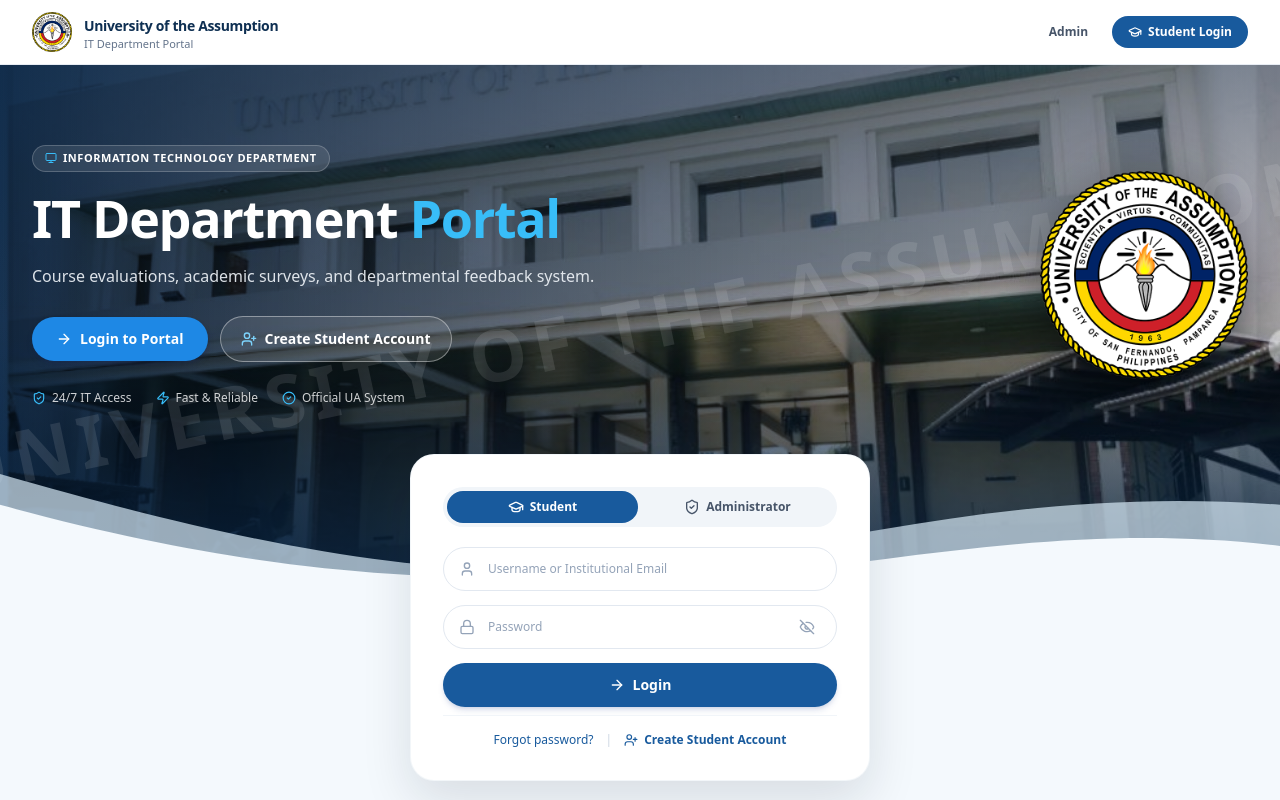
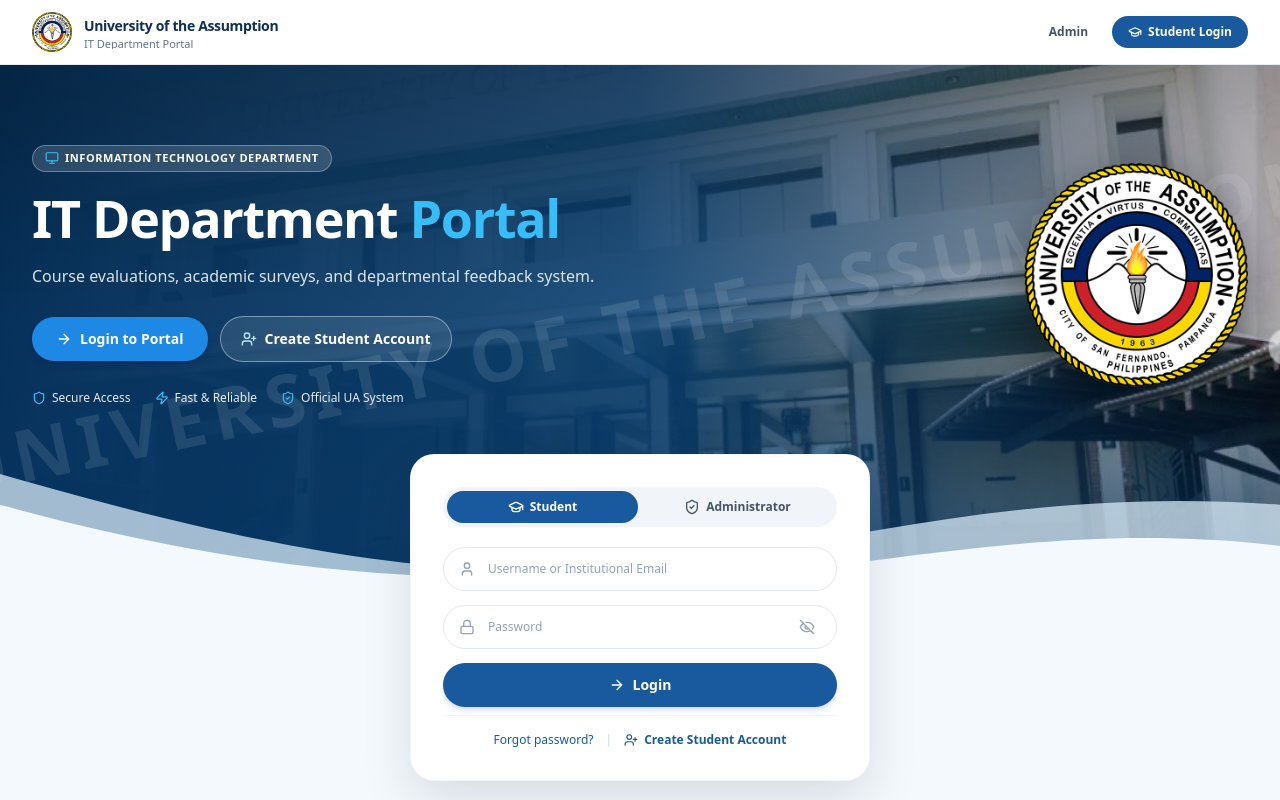
Before and after one commit to marksunga/SURVEY-SYSTEM-, a Next.js app: page / in a window 1280 px wide. Shown: the top 800 px of the page. Built offline with nearby package versions, Linux system fonts and the light colour scheme; no server answers.

Commit message:
fix(login): revise background picture positioning, lighting gradient, and feature badges matching inspo reference

```diff
--- a/app/student/register/page.tsx
+++ b/app/student/register/page.tsx
@@ -15,6 +15,7 @@ import {
   EyeOff,
   Info,
   ShieldCheck,
+  Shield,
   CheckCircle2,
   Zap,
   Monitor,
@@ -218,19 +219,25 @@ export default function StudentRegisterPage() {
           - Informational badges: 24/7 IT Access, Fast & Reliable, Official UA
           - Desktop: Large gold UA circular seal on right
          ════════════════════════════════════════════════════════════════════ */}
-      <section className="relative w-full overflow-hidden bg-[#0A2644] text-white pt-8 sm:pt-12 md:pt-16 lg:pt-20 pb-28 sm:pb-36 lg:pb-44">
-        {/* Real Campus Photo Background with Deep Navy Gradient Overlays */}
+      <section className="relative w-full overflow-hidden bg-[#073663] text-white pt-8 sm:pt-12 md:pt-16 lg:pt-20 pb-28 sm:pb-36 lg:pb-44">
+        {/* Real Campus Photo Background */}
         <div className="absolute inset-0 z-0">
           <Image
             src="/images/ua-building.jpg"
             alt="University of the Assumption Campus Facade and Fountain"
             fill
-            className="object-cover object-[center_30%] sm:object-[center_35%] filter contrast-110 brightness-95"
+            className="object-cover object-[72%_35%] sm:object-[65%_35%] lg:object-[58%_35%] filter contrast-105 brightness-100"
             priority
           />
-          {/* Deep Navy/Blue Atmospheric Gradient Overlay */}
-          <div className="absolute inset-0 bg-gradient-to-r from-[#0C2B4E]/95 via-[#11406E]/88 to-[#09223D]/92 mix-blend-multiply" />
-          <div className="absolute inset-0 bg-gradient-to-b from-[#0A2644]/40 via-transparent to-[#0A2644]/80" />
+
+          {/* Desktop Gradient Overlay: Solid royal navy on left, transitioning smoothly to transparent on right so statue & building are crisp and natural */}
+          <div className="absolute inset-0 bg-gradient-to-r from-[#06315A] via-[#084277]/85 via-50% to-transparent hidden md:block" />
+
+          {/* Mobile Gradient: Stronger on the left for text legibility, translucent on right so fountain statue stays visible */}
+          <div className="absolute inset-0 bg-gradient-to-r from-[#06315A]/95 via-[#073A6B]/80 to-[#073A6B]/30 md:hidden" />
+
+          {/* Subtle top & bottom shadow gradient */}
+          <div className="absolute inset-0 bg-gradient-to-b from-black/25 via-transparent to-[#073663]/60" />
 
           {/* Diagonal Stone Watermark Texture */}
           <div className="absolute inset-0 flex items-center justify-center opacity-10 pointer-events-none select-none">
@@ -246,8 +253,8 @@ export default function StudentRegisterPage() {
             {/* Left Column: Heading, Subtitle, Actions, Badges */}
             <div className="lg:col-span-8 space-y-4 sm:space-y-5 text-center lg:text-left flex flex-col items-center lg:items-start">
               {/* Category Pill Chip */}
-              <div className="inline-flex items-center gap-1.5 px-3 py-1 rounded-full bg-white/10 border border-white/20 backdrop-blur-md text-[10px] sm:text-[11px] font-semibold tracking-wider uppercase text-white shadow-xs">
-                <Monitor className="h-3 w-3 text-[#38BDF8]" />
+              <div className="inline-flex items-center gap-1.5 px-3 py-1 rounded-full bg-white/15 border border-white/30 backdrop-blur-md text-[10px] sm:text-[11px] font-semibold tracking-wider uppercase text-white shadow-xs">
+                <Monitor className="h-3.5 w-3.5 text-[#38BDF8]" />
                 <span>INFORMATION TECHNOLOGY DEPARTMENT</span>
               </div>
 
@@ -281,30 +288,39 @@ export default function StudentRegisterPage() {
               </div>
 
               {/* 3 Informational Badges Row */}
-              <div className="pt-2 flex items-center justify-center lg:justify-start gap-4 sm:gap-6 text-[11px] sm:text-xs text-white/80 font-medium flex-wrap">
+              <div className="pt-2 flex items-center justify-center lg:justify-start gap-4 sm:gap-6 text-xs text-white/90 font-medium flex-wrap">
                 <div className="flex items-center gap-1.5">
-                  <ShieldCheck className="h-3.5 w-3.5 text-[#38BDF8]" />
-                  <span>24/7 IT Access</span>
+                  <Shield className="h-3.5 w-3.5 text-[#38BDF8]" />
+                  <span>
+                    <span className="hidden sm:inline">Secure Access</span>
+                    <span className="sm:hidden">Secure</span>
+                  </span>
                 </div>
                 <div className="flex items-center gap-1.5">
                   <Zap className="h-3.5 w-3.5 text-[#38BDF8]" />
-                  <span>Fast & Reliable</span>
+                  <span>
+                    <span className="hidden sm:inline">Fast & Reliable</span>
+                    <span className="sm:hidden">Reliable</span>
+                  </span>
                 </div>
                 <div className="flex items-center gap-1.5">
-                  <CheckCircle2 className="h-3.5 w-3.5 text-[#38BDF8]" />
-                  <span>Official UA System</span>
+                  <ShieldCheck className="h-3.5 w-3.5 text-[#38BDF8]" />
+                  <span>
+                    <span className="hidden sm:inline">Official UA System</span>
+                    <span className="sm:hidden">Official</span>
+                  </span>
                 </div>
               </div>
             </div>
 
             {/* Right Column (Desktop): Iconic Large Circular Seal */}
             <div className="hidden lg:col-span-4 lg:flex justify-end items-center">
-              <div className="relative w-44 h-44 xl:w-52 xl:h-52 drop-shadow-[0_15px_30px_rgba(0,0,0,0.45)] transition-transform hover:scale-105 duration-300">
+              <div className="relative w-48 h-48 xl:w-56 xl:h-56 drop-shadow-[0_15px_30px_rgba(0,0,0,0.45)] transition-transform hover:scale-105 duration-300">
                 <Image
                   src="/images/ua-seal.png"
                   alt="University of the Assumption Circular Seal"
-                  width={208}
-                  height={208}
+                  width={224}
+                  height={224}
                   className="object-contain"
                   priority
                 />
--- a/components/auth/UALoginPortal.tsx
+++ b/components/auth/UALoginPortal.tsx
@@ -23,6 +23,7 @@ import {
   X,
   Shield,
   HelpCircle,
+  Hexagon,
 } from 'lucide-react';
 
 interface UALoginPortalProps {
@@ -97,16 +98,16 @@ export function UALoginPortal({ initialRole = 'STUDENT' }: UALoginPortalProps) {
   return (
     <div className="min-h-screen w-full bg-[#F4F9FD] flex flex-col justify-between overflow-x-hidden text-slate-800 antialiased selection:bg-[#185A9D] selection:text-white">
       {/* ════════════════════════════════════════════════════════════════════
-          1. TOP NAVIGATION BAR (Exact Match to Reference 1 & Reference 2)
+          1. TOP NAVIGATION BAR (Exact Match to Inspiration Reference)
           - White horizontal navbar
-          - University logo + "University of the Assumption" / "IT Department Portal"
+          - University seal + "University of the Assumption" / "IT Department Portal"
           - Desktop: Admin text link + "Student Login" blue pill button
           - Mobile: Compact header with Hamburger menu button
          ════════════════════════════════════════════════════════════════════ */}
       <header className="w-full bg-white border-b border-slate-200/80 sticky top-0 z-40 shadow-2xs">
-        <div className="max-w-7xl mx-auto px-4 sm:px-6 lg:px-8 h-16 flex items-center justify-between">
+        <div className="max-w-7xl mx-auto px-3 sm:px-6 lg:px-8 h-16 flex items-center justify-between gap-2">
           {/* Left: University Seal & Typography */}
-          <Link href="/" className="flex items-center gap-2.5 sm:gap-3 group">
+          <Link href="/" className="flex items-center gap-2.5 sm:gap-3 group min-w-0">
             <div className="relative w-9 h-9 sm:w-10 sm:h-10 flex-shrink-0 transition-transform group-hover:scale-105">
               <Image
                 src="/images/ua-seal.png"
@@ -117,18 +118,18 @@ export function UALoginPortal({ initialRole = 'STUDENT' }: UALoginPortalProps) {
                 priority
               />
             </div>
-            <div className="flex flex-col text-left">
-              <span className="text-xs sm:text-sm font-bold text-[#0E2F52] tracking-tight leading-tight group-hover:text-[#185A9D] transition-colors">
+            <div className="flex flex-col text-left min-w-0">
+              <span className="text-xs sm:text-sm font-bold text-[#0E2F52] tracking-tight leading-tight group-hover:text-[#185A9D] transition-colors truncate">
                 University of the Assumption
               </span>
-              <span className="text-[10px] sm:text-[11px] text-slate-500 font-medium leading-none mt-0.5">
+              <span className="text-[10px] sm:text-[11px] text-slate-500 font-medium leading-none mt-0.5 truncate">
                 IT Department Portal
               </span>
             </div>
           </Link>
 
           {/* Desktop Right: Admin link + Student Login button */}
-          <nav className="hidden md:flex items-center gap-4 lg:gap-6">
+          <nav className="hidden md:flex items-center gap-4 lg:gap-6 flex-shrink-0">
             <button
               type="button"
               onClick={() => scrollToLoginCard('ADMINISTRATOR')}
@@ -155,7 +156,7 @@ export function UALoginPortal({ initialRole = 'STUDENT' }: UALoginPortalProps) {
             type="button"
             onClick={() => setMobileMenuOpen(!mobileMenuOpen)}
             aria-label="Toggle navigation menu"
-            className="md:hidden p-2 rounded-lg text-slate-700 hover:bg-slate-100 transition-colors cursor-pointer min-h-[44px] min-w-[44px] flex items-center justify-center"
+            className="md:hidden p-2 rounded-lg text-slate-700 hover:bg-slate-100 transition-colors cursor-pointer min-h-[44px] min-w-[44px] flex items-center justify-center flex-shrink-0"
           >
             {mobileMenuOpen ? <X className="h-6 w-6" /> : <Menu className="h-6 w-6" />}
           </button>
@@ -203,27 +204,35 @@ export function UALoginPortal({ initialRole = 'STUDENT' }: UALoginPortalProps) {
 
       {/* ════════════════════════════════════════════════════════════════════
           2. HERO SECTION WITH CAMPUS & FOUNTAIN BACKGROUND
-          - Large blue hero with real campus & fountain photography
+          - Real Campus & Statue Fountain photography clearly visible
+          - Smooth horizontal gradient overlay (dark royal blue on left for text contrast,
+            fading to transparent on center/right so statue & building shine naturally)
           - Information Technology Department chip
           - Heading: "IT Department Portal" (Portal in cyan #38BDF8)
-          - Subtitle: Course evaluations, surveys, feedback system
-          - Buttons: "-> Login to Portal" & "Create Student Account"
-          - Informational links row (24/7 Access, Fast & Reliable, Official UA)
-          - Desktop: Large gold UA circular seal on right
+          - Subtitle: Course evaluations, academic surveys, and departmental feedback system.
+          - Buttons: "-> Login to Portal" (blue) & "Create Student Account" (glass)
+          - Badges: "Secure Access", "Fast & Reliable", "Official UA System"
+          - Desktop: Large gold UA circular seal floating on right
          ════════════════════════════════════════════════════════════════════ */}
-      <section className="relative w-full overflow-hidden bg-[#0A2644] text-white pt-8 sm:pt-12 md:pt-16 lg:pt-20 pb-28 sm:pb-36 lg:pb-44">
-        {/* Real Campus Photo Background with Deep Navy Gradient Overlays */}
+      <section className="relative w-full overflow-hidden bg-[#073663] text-white pt-8 sm:pt-12 md:pt-16 lg:pt-20 pb-28 sm:pb-36 lg:pb-44">
+        {/* Real Campus Photo Background */}
         <div className="absolute inset-0 z-0">
           <Image
             src="/images/ua-building.jpg"
             alt="University of the Assumption Campus Facade and Fountain"
             fill
-            className="object-cover object-[center_30%] sm:object-[center_35%] filter contrast-110 brightness-95"
+            className="object-cover object-[72%_35%] sm:object-[65%_35%] lg:object-[58%_35%] filter contrast-105 brightness-100"
             priority
           />
-          {/* Deep Navy/Blue Atmospheric Gradient Overlay (Preserves readability while highlighting the fountain & stone building) */}
-          <div className="absolute inset-0 bg-gradient-to-r from-[#0C2B4E]/95 via-[#11406E]/88 to-[#09223D]/92 mix-blend-multiply" />
-          <div className="absolute inset-0 bg-gradient-to-b from-[#0A2644]/40 via-transparent to-[#0A2644]/80" />
+
+          {/* Desktop Gradient Overlay: Solid royal navy on left, transitioning smoothly to transparent on right so statue & building are crisp and natural */}
+          <div className="absolute inset-0 bg-gradient-to-r from-[#06315A] via-[#084277]/85 via-50% to-transparent hidden md:block" />
+
+          {/* Mobile Gradient: Stronger on the left for text legibility, translucent on right so fountain statue stays visible */}
+          <div className="absolute inset-0 bg-gradient-to-r from-[#06315A]/95 via-[#073A6B]/80 to-[#073A6B]/30 md:hidden" />
+
+          {/* Subtle top & bottom shadow gradient */}
+          <div className="absolute inset-0 bg-gradient-to-b from-black/25 via-transparent to-[#073663]/60" />
 
           {/* Diagonal Stone Watermark Texture matching Reference */}
           <div className="absolute inset-0 flex items-center justify-center opacity-10 pointer-events-none select-none">
@@ -239,8 +248,8 @@ export function UALoginPortal({ initialRole = 'STUDENT' }: UALoginPortalProps) {
             {/* Left Column: Heading, Subtitle, Actions, Badges */}
             <div className="lg:col-span-8 space-y-4 sm:space-y-5 text-center lg:text-left flex flex-col items-center lg:items-start">
               {/* Category Pill Chip */}
-              <div className="inline-flex items-center gap-1.5 px-3 py-1 rounded-full bg-white/10 border border-white/20 backdrop-blur-md text-[10px] sm:text-[11px] font-semibold tracking-wider uppercase text-white shadow-xs">
-                <Monitor className="h-3 w-3 text-[#38BDF8]" />
+              <div className="inline-flex items-center gap-1.5 px-3 py-1 rounded-full bg-white/15 border border-white/30 backdrop-blur-md text-[10px] sm:text-[11px] font-semibold tracking-wider uppercase text-white shadow-xs">
+                <Monitor className="h-3.5 w-3.5 text-[#38BDF8]" />
                 <span>INFORMATION TECHNOLOGY DEPARTMENT</span>
               </div>
 
@@ -268,36 +277,45 @@ export function UALoginPortal({ initialRole = 'STUDENT' }: UALoginPortalProps) {
                   href="/student/register"
                   className="w-full sm:w-auto rounded-full border border-white/40 bg-white/10 hover:bg-white/20 text-white text-xs sm:text-sm font-semibold px-5 py-2.5 sm:py-3 backdrop-blur-xs transition-all flex items-center justify-center gap-2 cursor-pointer active:scale-95"
                 >
-                  <UserPlus className="h-4 w-4 text-sky-300" />
+                  <UserPlus className="h-4 w-4 text-sky-200" />
                   <span>Create Student Account</span>
                 </Link>
               </div>
 
-              {/* 3 Informational Badges Row */}
-              <div className="pt-2 flex items-center justify-center lg:justify-start gap-4 sm:gap-6 text-[11px] sm:text-xs text-white/80 font-medium flex-wrap">
+              {/* 3 Informational Badges Row (Secure Access, Fast & Reliable, Official UA System) */}
+              <div className="pt-2 flex items-center justify-center lg:justify-start gap-4 sm:gap-6 text-xs text-white/90 font-medium flex-wrap">
                 <div className="flex items-center gap-1.5">
-                  <ShieldCheck className="h-3.5 w-3.5 text-[#38BDF8]" />
-                  <span>24/7 IT Access</span>
+                  <Shield className="h-3.5 w-3.5 text-[#38BDF8]" />
+                  <span>
+                    <span className="hidden sm:inline">Secure Access</span>
+                    <span className="sm:hidden">Secure</span>
+                  </span>
                 </div>
                 <div className="flex items-center gap-1.5">
                   <Zap className="h-3.5 w-3.5 text-[#38BDF8]" />
-                  <span>Fast & Reliable</span>
+                  <span>
+                    <span className="hidden sm:inline">Fast & Reliable</span>
+                    <span className="sm:hidden">Reliable</span>
+                  </span>
                 </div>
                 <div className="flex items-center gap-1.5">
-                  <CheckCircle2 className="h-3.5 w-3.5 text-[#38BDF8]" />
-                  <span>Official UA System</span>
+                  <ShieldCheck className="h-3.5 w-3.5 text-[#38BDF8]" />
+                  <span>
+                    <span className="hidden sm:inline">Official UA System</span>
+                    <span className="sm:hidden">Official</span>
+                  </span>
                 </div>
               </div>
             </div>
 
             {/* Right Column (Desktop): Iconic Large Circular Seal */}
             <div className="hidden lg:col-span-4 lg:flex justify-end items-center">
-              <div className="relative w-44 h-44 xl:w-52 xl:h-52 drop-shadow-[0_15px_30px_rgba(0,0,0,0.45)] transition-transform hover:scale-105 duration-300">
+              <div className="relative w-48 h-48 xl:w-56 xl:h-56 drop-shadow-[0_15px_30px_rgba(0,0,0,0.45)] transition-transform hover:scale-105 duration-300">
                 <Image
                   src="/images/ua-seal.png"
                   alt="University of the Assumption Circular Seal"
-                  width={208}
-                  height={208}
+                  width={224}
+                  height={224}
                   className="object-contain"
                   priority
                 />
@@ -309,8 +327,7 @@ export function UALoginPortal({ initialRole = 'STUDENT' }: UALoginPortalProps) {
         {/* ════════════════════════════════════════════════════════════════════
             C. HERO-TO-CONTENT TRANSITION
             - Large curved organic SVG wave transition
-            - Smooth overlapping effect between the blue hero & lower section
-            - Light-blue decorative curved shapes
+            - Light cyan accent wave + clean white main wave
            ════════════════════════════════════════════════════════════════════ */}
         <div className="absolute bottom-0 inset-x-0 overflow-hidden leading-none z-10 pointer-events-none">
           <svg
@@ -323,7 +340,7 @@ export function UALoginPortal({ initialRole = 'STUDENT' }: UALoginPortalProps) {
             <path
               d="M0,35 C320,115 520,140 720,125 C920,110 1140,45 1440,65 L1440,140 L0,140 Z"
               fill="#D6E8F6"
-              opacity="0.7"
+              opacity="0.75"
             />
             {/* Main clean white bottom transition wave */}
             <path
@@ -337,7 +354,7 @@ export function UALoginPortal({ initialRole = 'STUDENT' }: UALoginPortalProps) {
       {/* ════════════════════════════════════════════════════════════════════
           3. CENTERED LOGIN CARD SECTION
           - Overlaps the hero and lower section
-          - Pure white background, rounded corners, subtle shadow
+          - Pure white background, rounded-3xl, subtle shadow
           - Student & Administrator pill selectors side-by-side
           - Username or Institutional Email pill input
           - Password pill input with toggle
@@ -447,7 +464,7 @@ export function UALoginPortal({ initialRole = 'STUDENT' }: UALoginPortalProps) {
             <Button
               type="submit"
               disabled={loading}
-              className="w-full rounded-full bg-[#185A9D] hover:bg-[#124578] text-white font-bold text-xs sm:text-sm h-11 shadow-md shadow-blue-900/15 flex items-center justify-center gap-2 cursor-pointer transition-all mt-4"
+              className="w-full rounded-full bg-[#185A9D] hover:bg-[#124578] text-white font-bold text-xs sm:text-sm h-11 shadow-md shadow-blue-900/15 flex items-center justify-center gap-2 cursor-pointer transition-all mt-4 active:scale-95"
             >
               {loading ? (
                 <span>Authenticating...</span>
```
